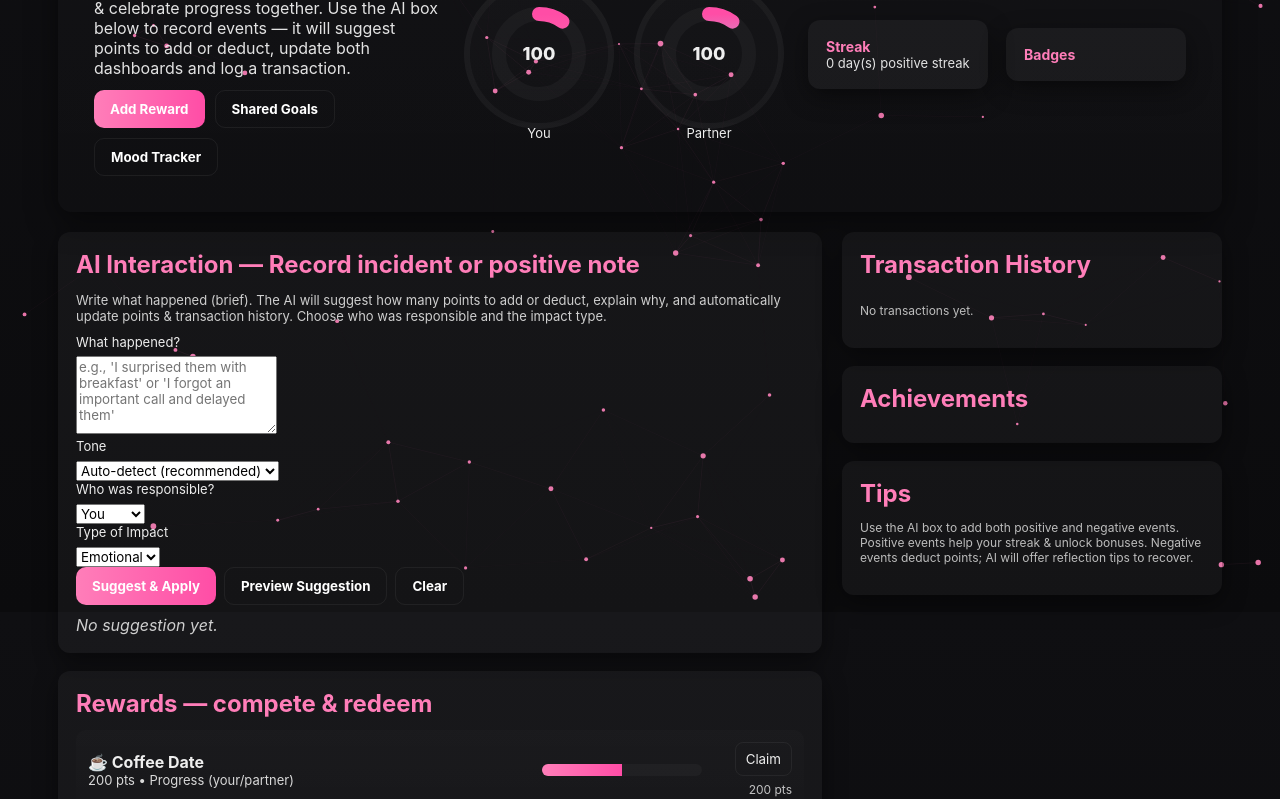
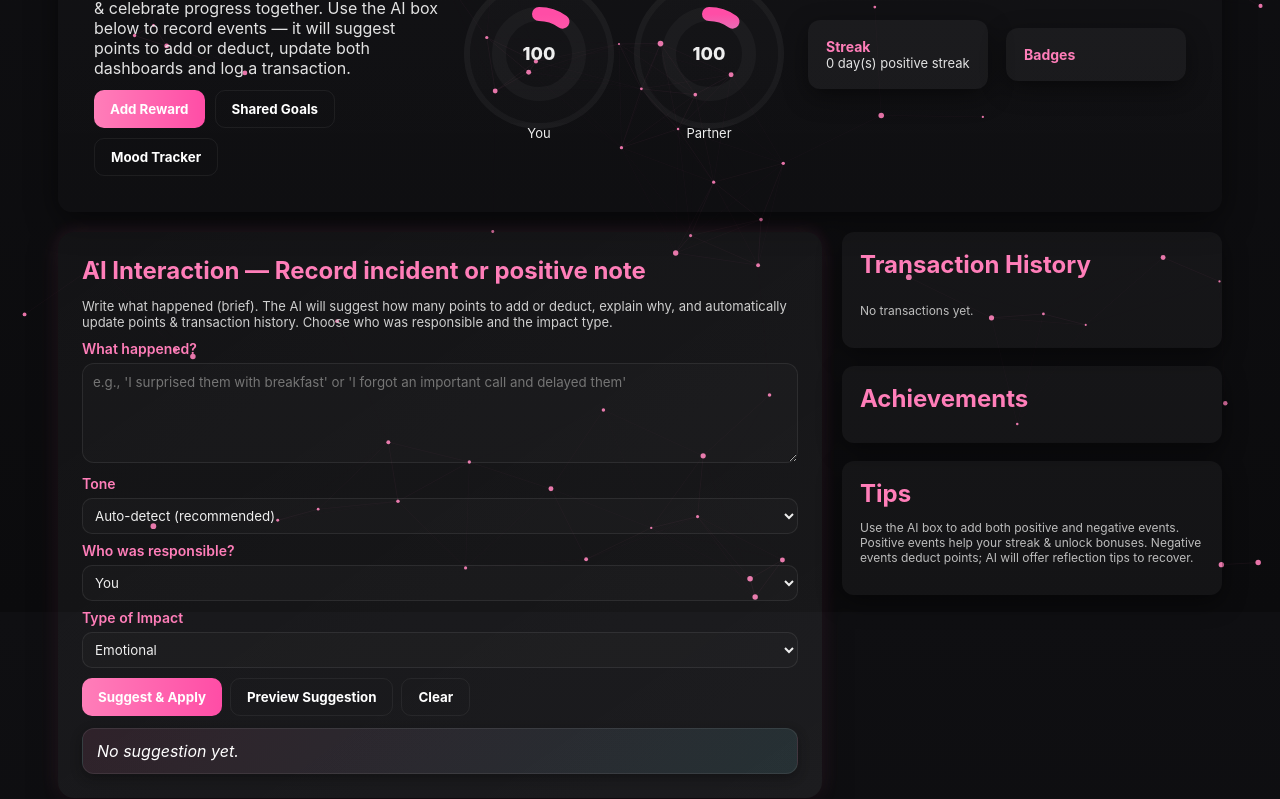
Before and after one commit to ayushi0618/BondPoints.ai, a plain HTML site: page frontend/dashboard.html in a window 1280 px wide. Shown: the part 188-987 px from the top of the page. Drawn offline with Linux system fonts and the light colour scheme.

Commit message:
updated chatbox

```diff
--- a/frontend/dashboard.html
+++ b/frontend/dashboard.html
@@ -175,38 +175,61 @@
     <div>
 
      <!-- AI Suggestion / Interaction Box -->
-      <div class="card" id="aiBox" style="margin-bottom:18px">
-        <h2>AI Interaction — Record incident or positive note</h2>
-        <p class="ai-hint">Write what happened (brief). The AI will suggest how many points to add or deduct, explain why, and automatically update points & transaction history. Choose who was responsible and the impact type.</p>
+<div class="card" id="aiBox" style="
+  margin-bottom:18px;
+  background: linear-gradient(145deg, rgba(255,255,255,0.03), rgba(255,255,255,0.06));
+  border-radius: 16px;
+  padding: 24px;
+  box-shadow: 0 12px 28px rgba(0,0,0,0.5), 0 0 20px rgba(255,126,185,0.15);
+  transition: transform 0.2s ease, box-shadow 0.2s ease;
+  ">
+  <h2 style="color: var(--accent1);">AI Interaction — Record incident or positive note</h2>
+  <p class="ai-hint" style="font-size:13px; color:#cfcfcf; margin-bottom:10px;">
+    Write what happened (brief). The AI will suggest how many points to add or deduct, explain why, and automatically update points & transaction history. Choose who was responsible and the impact type.
+  </p>
   <form id="aiForm" class="ai-form">
-          <label for="incidentInput">What happened?</label>
-          <textarea id="incidentInput" placeholder="e.g., 'I surprised them with breakfast' or 'I forgot an important call and delayed them'"></textarea>
+    <label for="incidentInput" style="display:block; font-size:14px; font-weight:600; margin-bottom:6px; color:var(--accent1);">What happened?</label>
+    <textarea id="incidentInput" placeholder="e.g., 'I surprised them with breakfast' or 'I forgot an important call and delayed them'"
+      style="width:100%; min-height:100px; padding:10px; border-radius:12px; border:1px solid rgba(255,255,255,0.08); background:rgba(255,255,255,0.02); color:var(--text); transition:border 0.2s ease, box-shadow 0.2s ease;"></textarea>
 
-          <label for="positiveToggle">Tone</label>
-          <select id="tone">
+    <label for="positiveToggle" style="display:block; font-size:14px; font-weight:600; margin:8px 0 6px; color:var(--accent1);">Tone</label>
+    <select id="tone" style="width:100%; padding:8px; border-radius:10px; border:1px solid rgba(255,255,255,0.08); background:rgba(255,255,255,0.02); color:var(--text); cursor:pointer; transition:border 0.2s ease, box-shadow 0.2s ease;">
       <option value="auto">Auto-detect (recommended)</option>
       <option value="positive">Positive / Good</option>
       <option value="negative">Negative / Bad</option>
     </select>
 
-          <label for="personSelect">Who was responsible?</label>
-          <select id="personSelect"><option value="you">You</option><option value="partner">Partner</option></select>
+    <label for="personSelect" style="display:block; font-size:14px; font-weight:600; margin:8px 0 6px; color:var(--accent1);">Who was responsible?</label>
+    <select id="personSelect" style="width:100%; padding:8px; border-radius:10px; border:1px solid rgba(255,255,255,0.08); background:rgba(255,255,255,0.02); color:var(--text); cursor:pointer; transition:border 0.2s ease, box-shadow 0.2s ease;">
+      <option value="you">You</option>
+      <option value="partner">Partner</option>
+    </select>
 
-          <label for="impactSelect">Type of Impact</label>
-          <select id="impactSelect">
+    <label for="impactSelect" style="display:block; font-size:14px; font-weight:600; margin:8px 0 6px; color:var(--accent1);">Type of Impact</label>
+    <select id="impactSelect" style="width:100%; padding:8px; border-radius:10px; border:1px solid rgba(255,255,255,0.08); background:rgba(255,255,255,0.02); color:var(--text); cursor:pointer; transition:border 0.2s ease, box-shadow 0.2s ease;">
       <option value="emotional">Emotional</option>
       <option value="mental">Mental</option>
       <option value="trust">Trust</option>
       <option value="time">Time</option>
     </select>
 
-          <div style="display:flex;gap:8px">
-            <button type="button" class="btn" id="aiSuggestBtn">Suggest & Apply</button>
-            <button type="button" class="btn secondary" id="aiPreviewBtn">Preview Suggestion</button>
-            <button type="button" class="btn secondary" id="aiClearBtn">Clear</button>
+    <div style="display:flex;gap:8px; margin-top:10px;">
+      <button type="button" class="btn" id="aiSuggestBtn" style="transition: transform 0.2s ease, box-shadow 0.2s ease;">Suggest & Apply</button>
+      <button type="button" class="btn secondary" id="aiPreviewBtn" style="transition: transform 0.2s ease, box-shadow 0.2s ease;">Preview Suggestion</button>
+      <button type="button" class="btn secondary" id="aiClearBtn" style="transition: transform 0.2s ease, box-shadow 0.2s ease;">Clear</button>
     </div>
   </form>
-        <div class="ai-response" id="aiSuggestionArea">No suggestion yet.</div>
+
+  <div class="ai-response" id="aiSuggestionArea" style="
+    margin-top:12px;
+    font-style:italic;
+    color:#fff;
+    padding:12px 14px;
+    border-radius:12px;
+    background: linear-gradient(135deg, rgba(255,126,185,0.1), rgba(137,247,254,0.1));
+    border:1px solid rgba(255,255,255,0.08);
+    box-shadow: 0 4px 12px rgba(0,0,0,0.3);
+    transition: transform 0.2s ease, box-shadow 0.2s ease;">No suggestion yet.</div>
 </div>
 
       <!-- Rewards -->
```
Lines whose indentation alone changed are shown as unchanged.
